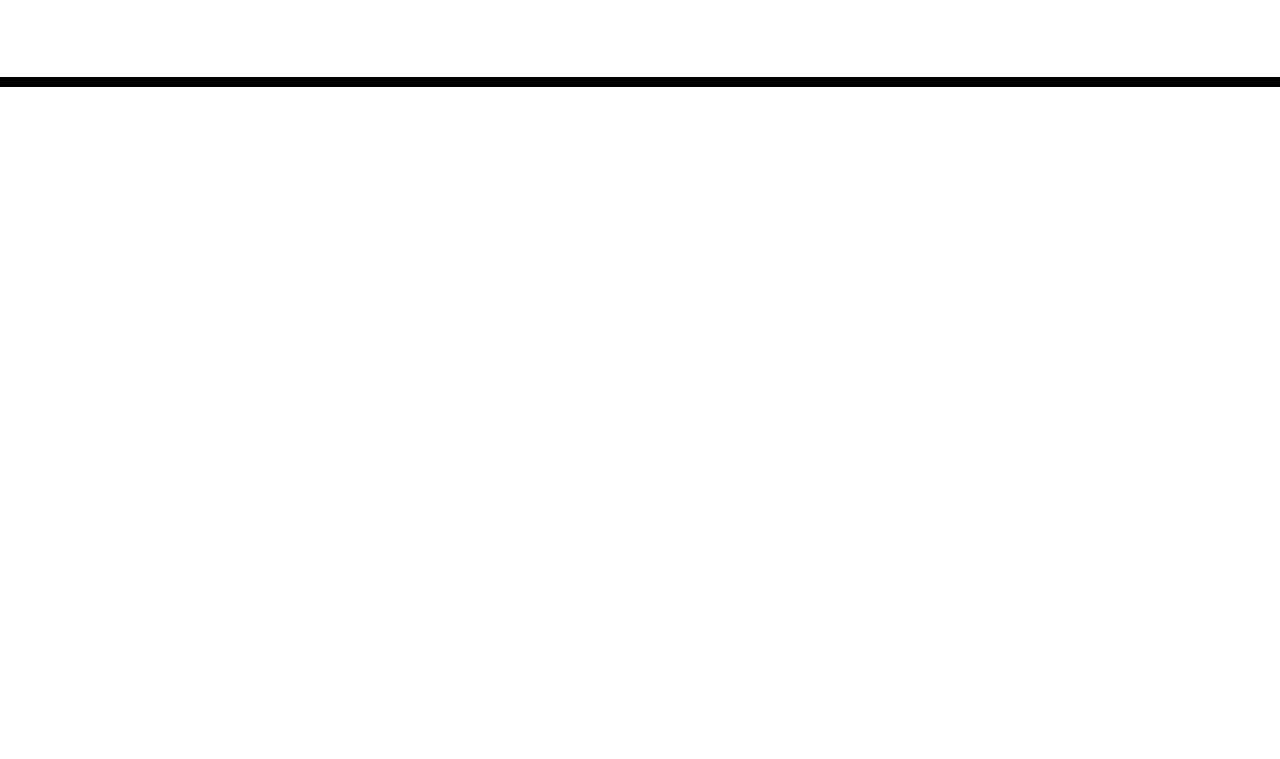
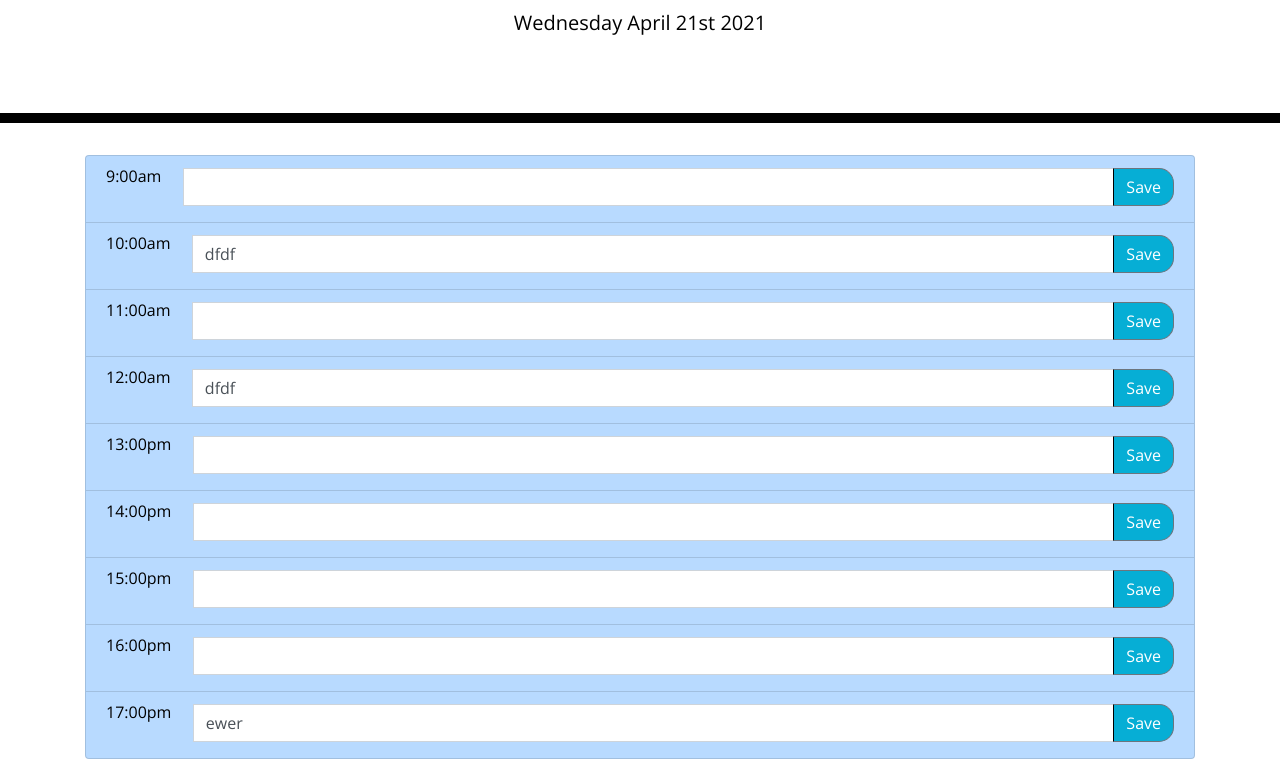
Before and after one commit to Zoneam/day-scheduler, a plain HTML site: page index.html in a window 1280 px wide. Shown: the part 181-940 px from the top of the page. Before the commit the page ends 800 px from the top, so only its background shows below. Drawn offline with nearby package versions, Linux system fonts and the light colour scheme.

Commit message:
added display current time function and render task

```diff
--- /dev/null
+++ b/Assets/script.js
@@ -0,0 +1,55 @@
+let sceduler = [
+    {
+        time: 9,
+        task: ""
+    },{
+        time: 10,
+        task: "dfdf"
+    },{
+        time: 11,
+        task: ""
+    },{
+        time: 12,
+        task: "dfdf"
+    },{
+        time: 13,
+        task: ""
+    },{
+        time: 14,
+        task: ""
+    },{
+        time: 15,
+        task: ""
+    },{
+        time: 16,
+        task: ""
+    },{
+        time: 17,
+        task: "ewer"
+    }
+]
+
+function getToday() {
+    var currentDate = moment().format('dddd MMMM Do YYYY');
+    $("#currentDay").text(currentDate);
+    console.log(currentDate)
+}
+
+function getTasks(){
+    var myTasks = JSON.parse(localStorage.getItem("Tasks"))
+    if (myTasks == null){
+        myTasks = sceduler;
+        console.log(myTasks)
+    }
+}
+
+function renderTasks(){
+    $( "li" ).each( function(index){
+         $(this).find("input").val(sceduler[index].task);
+
+    });
+}
+
+getToday();
+getTasks()
+renderTasks()
--- a/style.css
+++ b/Assets/style.css
@@ -1,5 +1,5 @@
 body {
-  font-family: 'Open Sans', sans-serif;
+  font-family: "Open Sans", sans-serif;
   font-size: 16px;
   line-height: 1;
 }
@@ -36,10 +36,11 @@ textarea {
   border-top: 1px solid white;
 }
 
-.hour {
-  background-color: #ffffff;
+.time-span {
   color: #000000;
-  border-top: 1px dashed #000000;
+  position: relative;
+  top: 50%;
+  margin-right: 2%;
 }
 
 .past {
@@ -69,3 +70,7 @@ textarea {
   font-size: 20px;
   transition: all 0.3s ease-in-out;
 }
+
+.list-group-item {
+  padding-bottom: 0px;
+}
--- a/index.html
+++ b/index.html
@@ -1,24 +1,16 @@
 <!DOCTYPE html>
 <html lang="en">
+
 <head>
   <meta charset="UTF-8" />
   <meta name="viewport" content="width=device-width, initial-scale=1.0" />
   <meta http-equiv="X-UA-Compatible" content="ie=edge" />
-    <link
-      rel="stylesheet"
-      href="https://stackpath.bootstrapcdn.com/bootstrap/4.3.1/css/bootstrap.min.css"
-    />
-    <link
-      rel="stylesheet"
-      href="https://use.fontawesome.com/releases/v5.8.1/css/all.css"
-      integrity="sha384-50oBUHEmvpQ+1lW4y57PTFmhCaXp0ML5d60M1M7uH2+nqUivzIebhndOJK28anvf"
-      crossorigin="anonymous"
-    />
-    <link
-      href="https://fonts.googleapis.com/css?family=Open+Sans&display=swap"
-      rel="stylesheet"
-    />
-    <link rel="stylesheet" href="style.css" />
+  <link rel="stylesheet" href="https://stackpath.bootstrapcdn.com/bootstrap/4.3.1/css/bootstrap.min.css" />
+  <link rel="stylesheet" href="https://use.fontawesome.com/releases/v5.8.1/css/all.css"
+    integrity="sha384-50oBUHEmvpQ+1lW4y57PTFmhCaXp0ML5d60M1M7uH2+nqUivzIebhndOJK28anvf" crossorigin="anonymous" />
+  <link href="https://fonts.googleapis.com/css?family=Open+Sans&display=swap" rel="stylesheet" />
+
+  <link rel="stylesheet" href="./Assets/style.css" />
   <title>Work Day Scheduler</title>
 </head>
 
@@ -30,9 +22,107 @@
   </header>
   <div class="container">
     <!-- Timeblocks go here -->
+    <ul class="list-group">
+
+      <li class="list-group-item list-group-item-primary">
+        <div class="input-group mb-3">
+          <span class="time-span">9:00am</span>
+          <input type="text" class="form-control  aria-describedby=">
+          <div class="input-group-append">
+            <button class="btn btn-outline-secondary saveBtn" type="button">Save</button>
           </div>
+        </div>
+      </li>
+
+      <li class="list-group-item list-group-item-primary">
+        <div class="input-group mb-3">
+          <span class="time-span">10:00am</span>
+          <input type="text" class="form-control  aria-describedby=">
+          <div class="input-group-append">
+            <button class="btn btn-outline-secondary saveBtn" type="button">Save</button>
+          </div>
+        </div>
+      </li>
+
+      <li class="list-group-item list-group-item-primary">
+        <div class="input-group mb-3">
+          <span class="time-span">11:00am</span>
+          <input type="text" class="form-control  aria-describedby=">
+          <div class="input-group-append">
+            <button class="btn btn-outline-secondary saveBtn" type="button">Save</button>
+          </div>
+        </div>
+      </li>
+
+      <li class="list-group-item list-group-item-primary">
+        <div class="input-group mb-3">
+          <span class="time-span">12:00am</span>
+          <input type="text" class="form-control  aria-describedby=">
+          <div class="input-group-append">
+            <button class="btn btn-outline-secondary saveBtn" type="button">Save</button>
+          </div>
+        </div>
+      </li>
+
+      <li class="list-group-item list-group-item-primary">
+        <div class="input-group mb-3">
+          <span class="time-span">13:00pm</span>
+          <input type="text" class="form-control  aria-describedby=">
+          <div class="input-group-append">
+            <button class="btn btn-outline-secondary saveBtn" type="button">Save</button>
+          </div>
+        </div>
+      </li>
+
+      <li class="list-group-item list-group-item-primary">
+        <div class="input-group mb-3">
+          <span class="time-span">14:00pm</span>
+          <input type="text" class="form-control  aria-describedby=">
+          <div class="input-group-append">
+            <button class="btn btn-outline-secondary saveBtn" type="button">Save</button>
+          </div>
+        </div>
+      </li>
+
+      <li class="list-group-item list-group-item-primary">
+        <div class="input-group mb-3">
+          <span class="time-span">15:00pm</span>
+          <input type="text" class="form-control  aria-describedby=">
+          <div class="input-group-append">
+            <button class="btn btn-outline-secondary saveBtn" type="button">Save</button>
+          </div>
+        </div>
+      </li>
+
+      <li class="list-group-item list-group-item-primary">
+        <div class="input-group mb-3">
+          <span class="time-span">16:00pm</span>
+          <input type="text" class="form-control  aria-describedby=">
+          <div class="input-group-append">
+            <button class="btn btn-outline-secondary saveBtn" type="button">Save</button>
+          </div>
+        </div>
+      </li>
+
+      <li class="list-group-item list-group-item-primary">
+        <div class="input-group mb-3">
+          <span class="time-span">17:00pm</span>
+          <input type="text" class="form-control  aria-describedby=">
+          <div class="input-group-append">
+            <button class="btn btn-outline-secondary saveBtn" type="button">Save</button>
+          </div>
+        </div>
+      </li>
+
+    </ul>
+
+
+  </div>
+
 
   <script src="https://cdnjs.cloudflare.com/ajax/libs/jquery/3.2.1/jquery.min.js"></script>
   <script src="https://cdnjs.cloudflare.com/ajax/libs/moment.js/2.24.0/moment.min.js"></script>
+  <script src="./Assets/script.js"></script>
 </body>
+
 </html>
```
Lines whose indentation alone changed are shown as unchanged.
